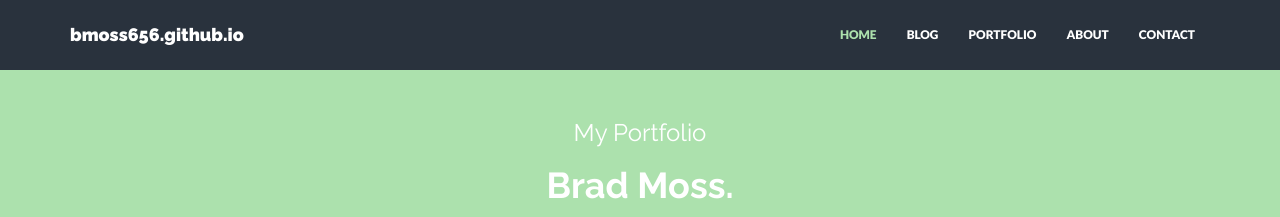
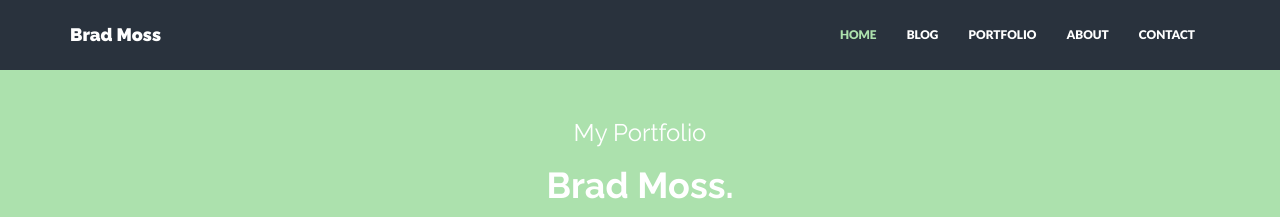
Before and after one commit to bmoss656/bmoss656.github.io, a Jekyll site: the page built from index.html, in a window 1280 px wide. Shown: the top 217 px of the page. Built offline with Jekyll 4.4.1, drawn with Linux system fonts in a browser that asks for light colours; nearby versions of some CDN libraries.

Commit message:
Update _config.yml

```diff
--- a/_config.yml
+++ b/_config.yml
@@ -1,7 +1,7 @@
 ### GENERAL SETTINGS ###
 
 # Site settings
-title:
+title: Brad Moss
 description: "Games Dev"
 analytics: #Google analytics code in the format XX-nnnnnnnn-n
 baseurl: "/" #important: start with /
```
